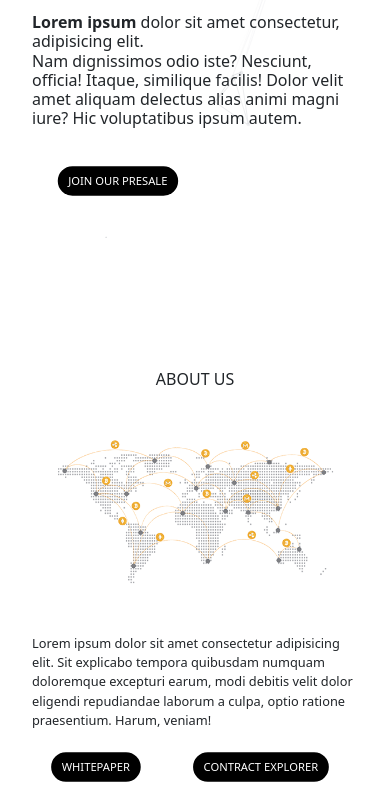
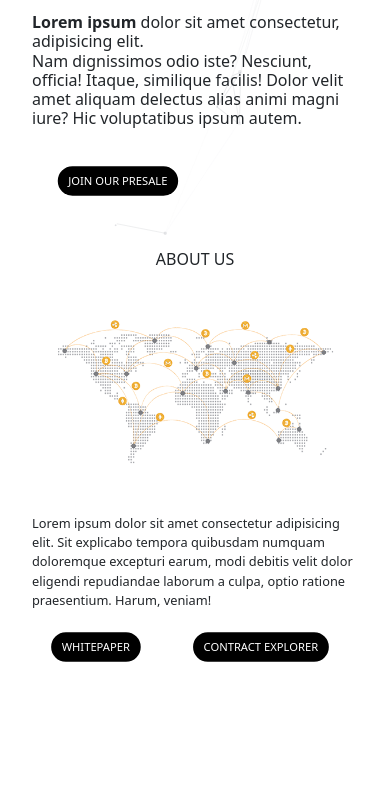
Before and after one commit to Aryaak/BichonFinance, a plain HTML site: page index.html in a window 390 px wide. Shown: the part 315-1100 px from the top of the page. Drawn offline with nearby package versions, Linux system fonts and the light colour scheme.

Commit message:
FInishing

```diff
--- a/assets/css/responsive.css
+++ b/assets/css/responsive.css
@@ -50,7 +50,7 @@
      }
 
      .page {
-         margin-bottom: 0.8em;
+         margin-bottom: 0.2em;
      }
 
      .page-title {
@@ -140,6 +140,13 @@
      }
 
 
+     #about_us,
+     #roadmap,
+     #presale,
+     #token {
+         padding-top: 0;
+         margin-bottom: 5em !important;
+     }
 
  }
 
```
